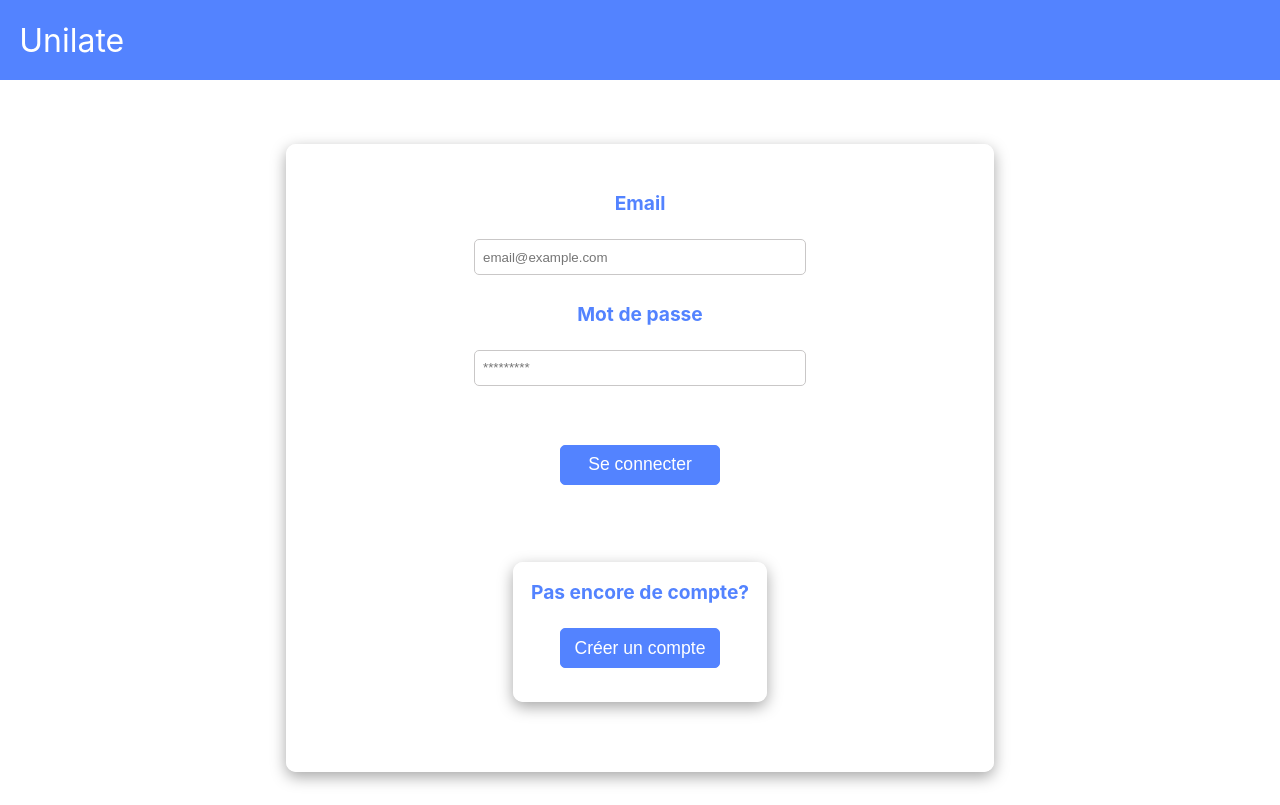
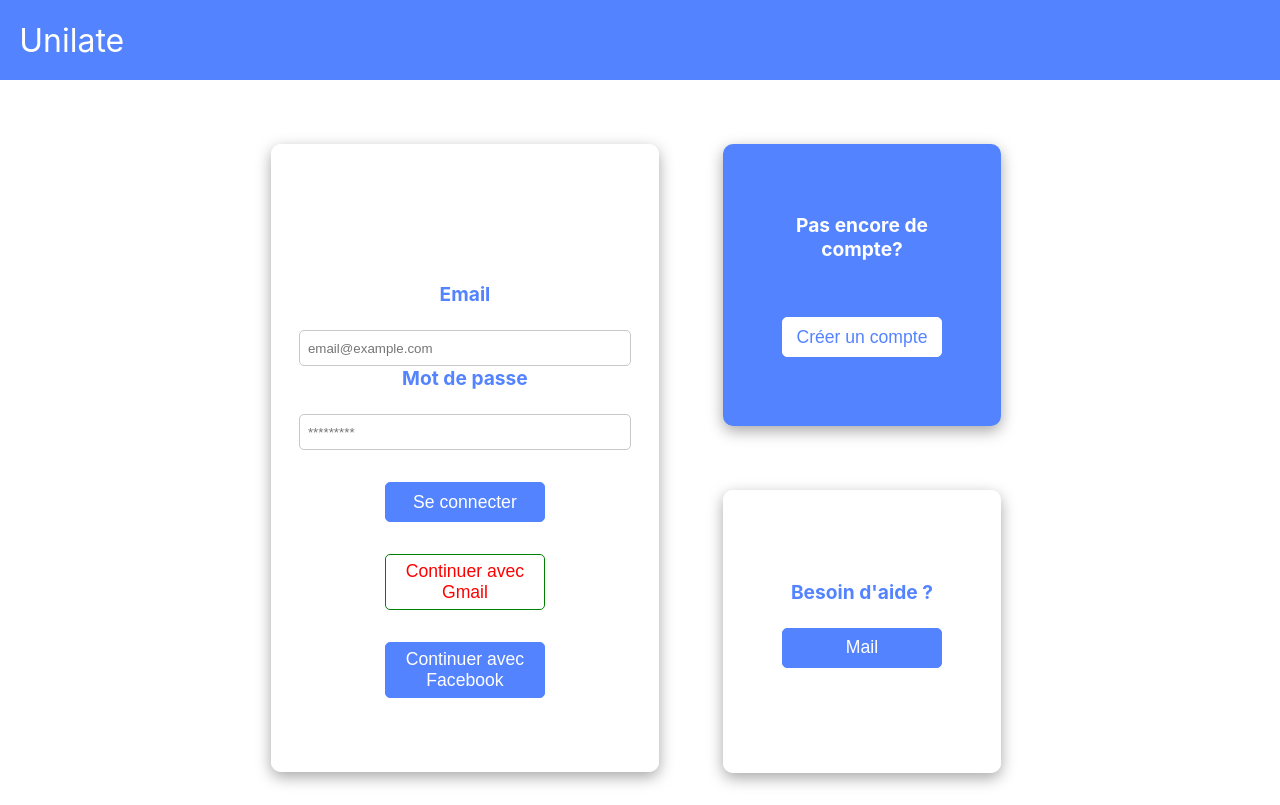
Before and after one commit to Harold-coder/unilate-app, a React (Create React App) app: page /login in a window 1280 px wide. Built offline with nearby package versions, Linux system fonts and the light colour scheme.

Commit message:
login page modif

```diff
--- a/src/index.css
+++ b/src/index.css
@@ -125,16 +125,64 @@ nav{
 }
 .login-page{
   display: flex;
+  flex-direction: row;
+  justify-content: center;
+}
+
+.right-form-a, .right-form-b{
+  display: flex;
   flex-direction: column;
+  text-align: center;
   align-items: center;
+  justify-content: center;
+  width: 60%;
+  max-width: 20rem;
+  height: 13.4rem;
+  margin: 2rem;
+  margin-top: 4rem;
+  padding: 2rem;
+  border: 2px solid white;
+  box-shadow: rgba(0, 0, 0, 0.35) 0px 5px 15px;
+  border-radius: 10px;
 }
+
+.right-form-a {
+  background-color: #5383FF;
+  border: 2px solid #5383FF;
+    box-shadow: rgba(0, 0, 0, 0.35) 0px 5px 15px;
+    border-radius: 10px;
+}
+
+.login-label-a{
+  margin-bottom: 1.5rem;
+  font-size: 1.2rem;
+  font-weight: bold;
+  color: white
+}
+
+.create-button-a{
+  font-size: 1.1rem;
+width: 10rem;
+min-height: 2.5rem;
+cursor: pointer;
+color: #5383FF;
+background-color:white;
+border: 1px solid white;
+
+border-radius: 5px;
+margin-top: 2rem;
+transition-duration: 100ms;
+
+}
+
+
 .login-full-form, .signup-full-form{
   display: flex;
   flex-direction: column;
   text-align: center;
   align-items: center;
   width: 60%;
-  max-width: 40rem;
+  max-width: 20rem;
   height: 35rem;
   margin: 2rem;
   margin-top: 4rem;
@@ -142,7 +190,49 @@ nav{
   border: 2px solid white;
   box-shadow: rgba(0, 0, 0, 0.35) 0px 5px 15px;
   border-radius: 10px;
+  justify-content: center;
 }
+
+.create-arsene {
+  font-size: 1.1rem;
+  width: 10rem;
+  min-height: 3.5rem;
+  cursor: pointer;
+  color: red;
+  background-color: white;
+  border: 1px solid green;
+  border-radius: 5px;
+  margin-top: 2rem;
+  transition-duration: 100ms
+}
+
+.create-arsene-f {
+  font-size: 1.1rem;
+  width: 10rem;
+  min-height: 3.5rem;
+  cursor: pointer;
+  color: white;
+  background-color: #5383FF;
+  border: 1px solid #5383FF;
+  border-radius: 5px;
+  margin-top: 2rem;
+  transition-duration: 100ms
+
+}
+
+
+@media (max-width: 870px) {
+  .login-page {
+    display: flex;
+    flex-direction: column;
+    align-items: center;
+  }
+
+  .right-form-a, .right-form-b {
+    width: 20rem;
+  }
+}
+
 .signup-full-form{
   height: 50rem;
 }
@@ -216,6 +306,16 @@ nav{
   transition-duration: 100ms
 
 }
+
+
+
+
+
+
+
+
+
+
 
 .login-button:hover, .signup-button:hover, .create-button:hover{
   border: 1px solid #2551bf;
--- a/src/pages/Login.js
+++ b/src/pages/Login.js
@@ -67,12 +67,24 @@ function Login() {
                 {invalidCredentials && <label className="signup-label signup-label-red">{errorMessage}</label>}
                 </div>
                 <button className="login-button" onClick={submitConnect}>Se connecter</button>
+                <button className="create-arsene"> Continuer avec Gmail</button>
+                <button className="create-arsene-f"> Continuer avec Facebook</button>
+
             </form>
-            <div className="create-account">
-                <label className="login-label">Pas encore de compte?</label>
-                <Link className="link" to="/signup"><button className="create-button">Créer un compte</button></Link>
-            </div>
         </div>
+        <div className="arsenetest">
+          <div className="right-form-a">
+                  <label className="login-label-a">Pas encore de compte?</label>
+                  <Link className="link" to="/signup"><button className="create-button-a">Créer un compte</button></Link>
+          </div>
+          <div className="right-form-b">
+                  <label className="login-label">Besoin d'aide ? </label>
+                  <button className="create-button">Mail</button>
+        </div>
+
+        </div>
+
+
     </div>
     </div>
   );
```
